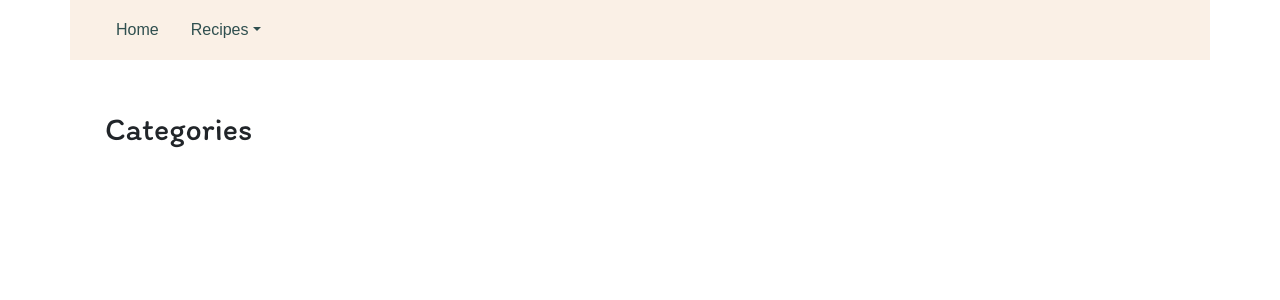
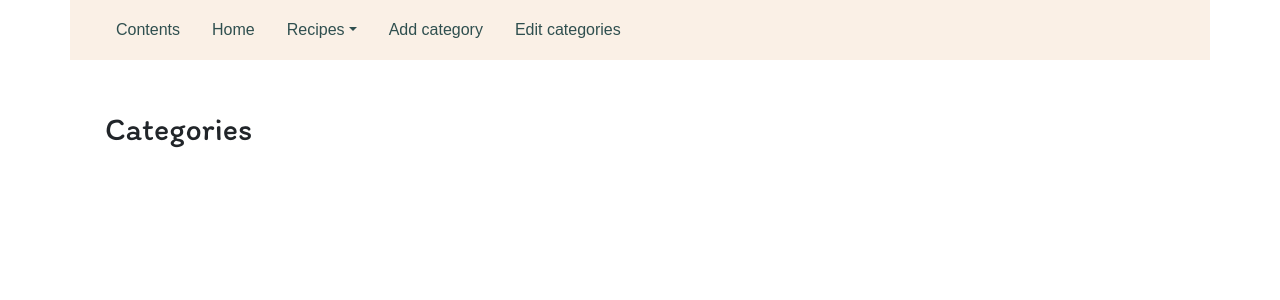
Before and after one commit to Code-Institute-Submissions/Milestone-Project-103, a Flask app: page /get_categories in a window 1280 px wide. Shown: the part 100-400 px from the top of the page. Run offline with Flask 2, Linux system fonts and the light colour scheme; data that the repository does not hold is empty; some libraries are stand-ins or nearby versions; some web fonts are replaced.

Commit message:
Add and edit categories, initial draft of find a recipe

```diff
--- a/app.py
+++ b/app.py
@@ -18,6 +18,16 @@ mongo = PyMongo(app)
 def get_recipes():
     return render_template("recipes.html", recipes=mongo.db.Recipes.find())
 
+
+@app.route('/find_recipe')
+def find_recipe():
+    recipes = mongo.db.Recipes.find()
+    categories = mongo.db.Categories.find()
+    return render_template('contents.html', recipes=recipes, categories=categories)
+
+
+""" return render_template('contents.html',
+    recipe=mongo.db.Recipes.find()) """
 
 @app.route('/add_recipe')
 def add_recipe():
@@ -83,7 +93,7 @@ def update_recipe(recipe_id):
     image = request.form['image']
 
 
-    recipes.update( {'_id': ObjectId(recipe_id)},
+    recipes.update({'_id': ObjectId(recipe_id)},
     {
         'recipe_name' : recipe_name,
         'yield' : yields,
@@ -94,20 +104,6 @@ def update_recipe(recipe_id):
         'image' : image
     })
     return redirect(url_for('get_recipes'))
-
-""" @app.route('/update_recipe/<recipe_id>', methods=["POST"])
-def update_recipe(recipe_id):
-    recipes = mongo.db.Recipes
-    recipes.update( {'_id': ObjectId(recipe_id)},
-    {
-        'recipe_name': request.form.get('recipe_name'),
-        'category_name': request.form.get('category_name'),
-        'yield': request.form.get('yield'),
-        'equipment': request.form.get('equipment'),
-        'ingredients': request.form.getlist('ingredients'),
-        'image': request.form.get('image')
-    })
-    return redirect(url_for('get_recipes')) """
 
 
 @app.route('/delete_recipe/<recipe_id>')
@@ -122,6 +118,43 @@ def get_categories():
     categories=mongo.db.Categories.find())
 
 
+@app.route('/edit_category/<category_id>')
+def edit_category(category_id):
+    return render_template('editcategory.html',
+    category = mongo.db.Categories.find_one({'_id': ObjectId(category_id)}))
+
+
+@app.route('/update_category/<category_id>', methods=["POST"])
+def update_category(category_id):
+    categories = mongo.db.Categories
+    category_name = request.form['category_name']
+
+    categories.update({'_id': ObjectId(category_id)},
+    {
+        'category_name' : category_name
+    })
+    return redirect(url_for('get_categories'))
+
+
+@app.route('/delete_category/<category_id>')
+def delete_category(category_id):
+    mongo.db.Categories.remove({'_id': ObjectId(category_id)})
+    return redirect(url_for('get_categories'))
+
+
+@app.route('/add_category')
+def add_category():
+    return render_template('addcategory.html')
+
+
+@app.route('/insert_category', methods=['POST'])
+def insert_category():
+    category = mongo.db.Categories
+    category_document = {'category_name': request.form.get('category_name')}
+    category.insert_one(category_document)
+    return redirect(url_for('get_categories'))
+
+
 if __name__ == '__main__':
     app.run(host=os.environ.get('IP'),
     port=int(os.environ.get('PORT')),
--- a/templates/base.html
+++ b/templates/base.html
@@ -24,6 +24,9 @@
         <div class="row">
             <div class="navblock col-12">
                 <ul class="nav">
+                <li class="nav-item">
+                        <a class="nav-link active" href="{{ url_for('find_recipe') }}">Contents</a>
+                    </li>
                     <li class="nav-item">
                         <a class="nav-link active" href="{{ url_for('get_recipes') }}">Home</a>
                     </li>
@@ -32,8 +35,13 @@
                         <div class="dropdown-menu">
                         <a class="dropdown-item" href="#">Find a recipe</a>
                         <a class="dropdown-item" href="{{ url_for('add_recipe') }}">Add a recipe</a>
-
                         </div>
+                    </li>
+                    <li class="nav-item">
+                        <a class="nav-link" href="{{ url_for('add_category') }}">Add category</a>
+                    </li>
+                    <li class="nav-item">
+                        <a class="nav-link" href="{{ url_for('get_categories') }}">Edit categories</a>
                     </li>
                 </ul>
             </div>
@@ -198,7 +206,7 @@
                 var addtoaddmethod = "#methodsadd" + nextmethodadd;
                 var addRemoveaddmethod = "#methodsadd" + (nextmethodadd);
                 nextmethodadd = nextmethodadd + 1;
-                var newInaddmethod = '<input autocomplete="off" class="input form-control2" id="methodsadd' + nextmethodadd + '" name="ingredients[]" type="text" placeholder="Add method">';
+                var newInaddmethod = '<input autocomplete="off" class="input form-control2" id="methodsadd' + nextmethodadd + '" name="methods[]" type="text" placeholder="Add method">';
                 var newInputaddmethod = $(newInaddmethod);
                 var removeBtnaddmethod = '<button id="removeaddmethod' + (nextmethodadd - 1) + '" class="btn btn-danger remove-meaddmethod" >-</button>';
                 var removeButtonaddmethod = $(removeBtnaddmethod);
@@ -227,7 +235,9 @@
 
         });
 
-
+        $(document).ready(function(){
+            $('.collapse').collapse()
+        });
     </script>
 
 </body>
--- a/templates/categories.html
+++ b/templates/categories.html
@@ -14,10 +14,9 @@
         <p>{{category.category_name}}</p>
     </div>
     <div class="col-12 edit-btn">
-        <a href="" class="btn btn-light">Edit category</a>
-        <a href="" class="btn btn-light">Delete category</a>
+        <a href="{{url_for('edit_category', category_id = category._id)}}" class="btn btn-light">Edit category</a>
+        <a href="{{url_for('delete_category', category_id = category._id)}}" class="btn btn-light">Delete category</a>
     </div>
-
 
     {% endfor %}
 
```
Also changed, not shown: templates/addcategory.html (added, +20 -0 lines), templates/contents.html (added, +34 -0 lines), templates/editcategory.html (added, +20 -0 lines).
